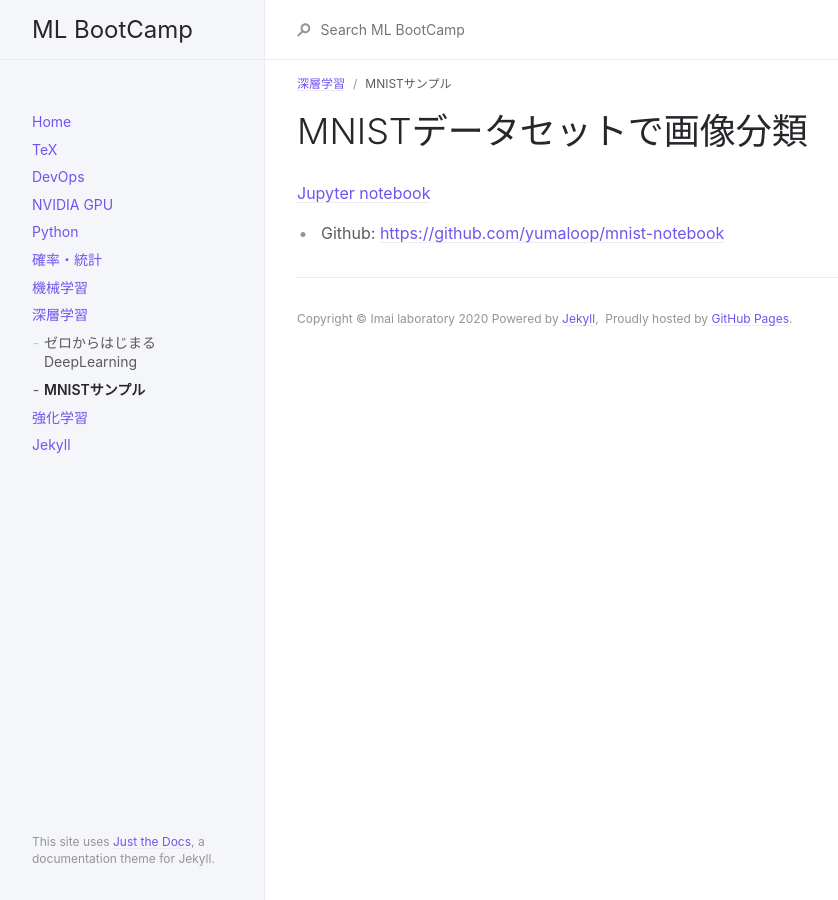
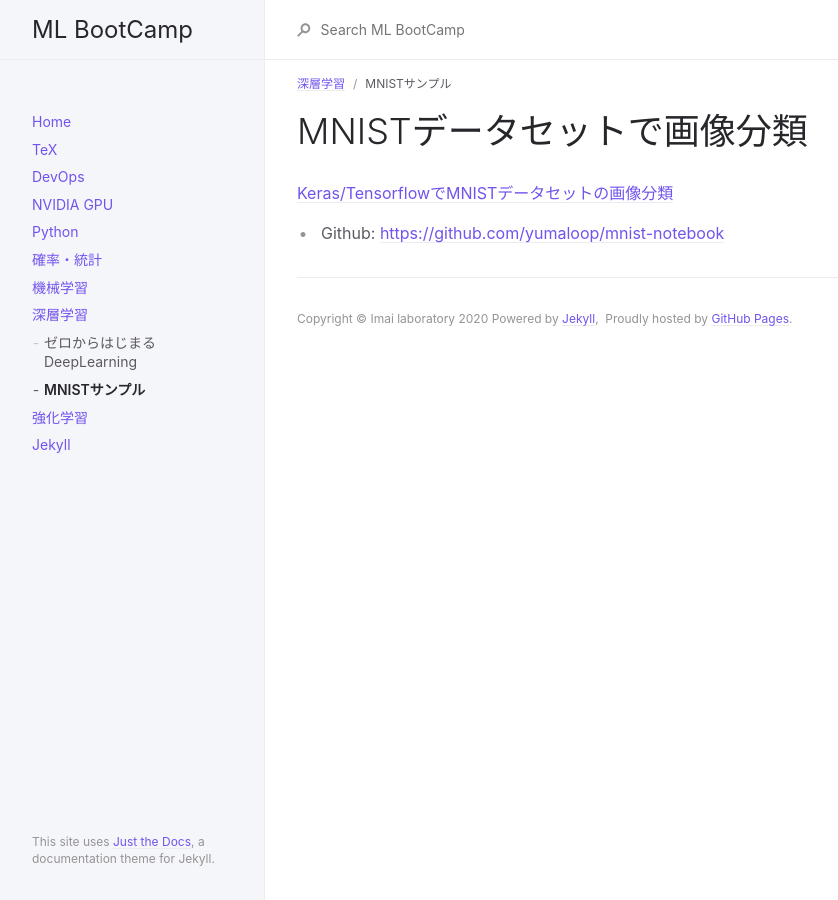
Before and after one commit to imai-laboratory/b4_induction_training, a Jekyll site: the page built from docs/dl/mnist_notebook.md, in a window 1280 px wide. Shown: the whole page, without its empty margins (107-945 px from the left). Built offline with Jekyll 4.4.1, drawn with Linux system fonts in a browser that asks for light colours.

Commit message:
Fix path

```diff
--- a/docs/dl/mnist_notebook.md
+++ b/docs/dl/mnist_notebook.md
@@ -8,6 +8,6 @@ nav_order: 2
 # MNISTデータセットで画像分類
 
 
-[Jupyter notebook](https://www.ailab.ics.keio.ac.jp/b4_induction_training/docs/dl/mnist_notebook.html)
+[Keras/TensorflowでMNISTデータセットの画像分類](https://www.ailab.ics.keio.ac.jp/b4_induction_training/docs/dl/mnist_notebook.html)
 
 - Github: [https://github.com/yumaloop/mnist-notebook](https://github.com/yumaloop/mnist-notebook)
```
Also changed, not shown: docs/dl/dl.md (+0 -2 lines), docs/dl/dl_fromscratch.md (+1 -1 lines).
